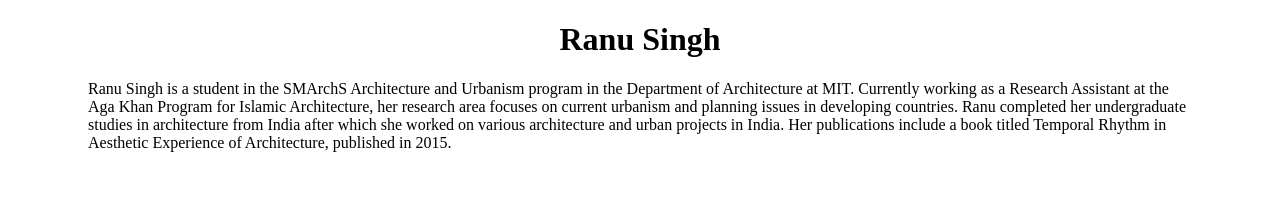
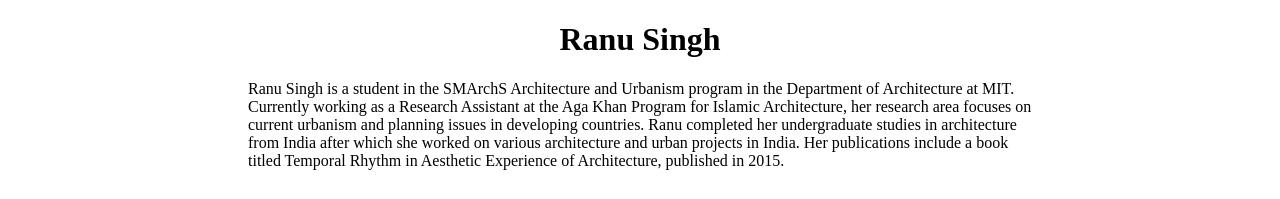
Before and after one commit to rsranu/rsranu.github.io, a plain HTML site: page index.html in a window 1280 px wide. Shown: the top 199 px of the page. Drawn offline with Linux system fonts and the light colour scheme.

Commit message:
changed paragraph formatting

```diff
--- a/index.html
+++ b/index.html
@@ -9,7 +9,7 @@
       <center>Ranu Singh</center>
       </h1>
     <p align="justify">
-    <p style="margin-left: 5em;margin-right: 5em">
+    <p style="margin-left: 15em;margin-right: 15em">
       Ranu Singh is a student in the SMArchS Architecture and Urbanism program in the Department of Architecture at MIT. Currently working as a Research Assistant at the Aga Khan Program for Islamic Architecture, her research area focuses on current urbanism and planning issues in developing countries. Ranu completed her undergraduate studies in architecture from India after which she worked on various architecture and urban projects in India. Her publications include a book titled Temporal Rhythm in Aesthetic Experience of Architecture, published in 2015.
       </p>
       <br>
```
